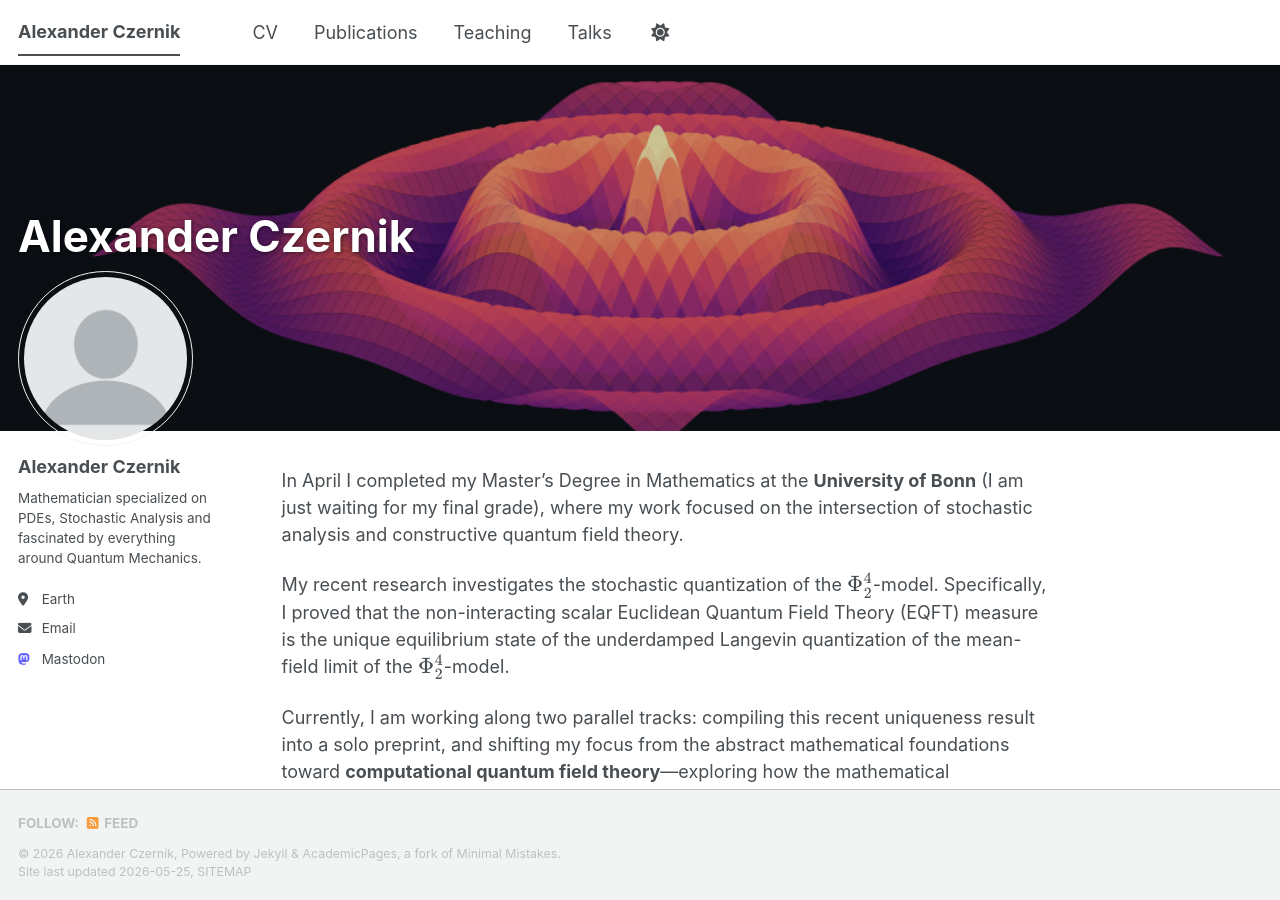
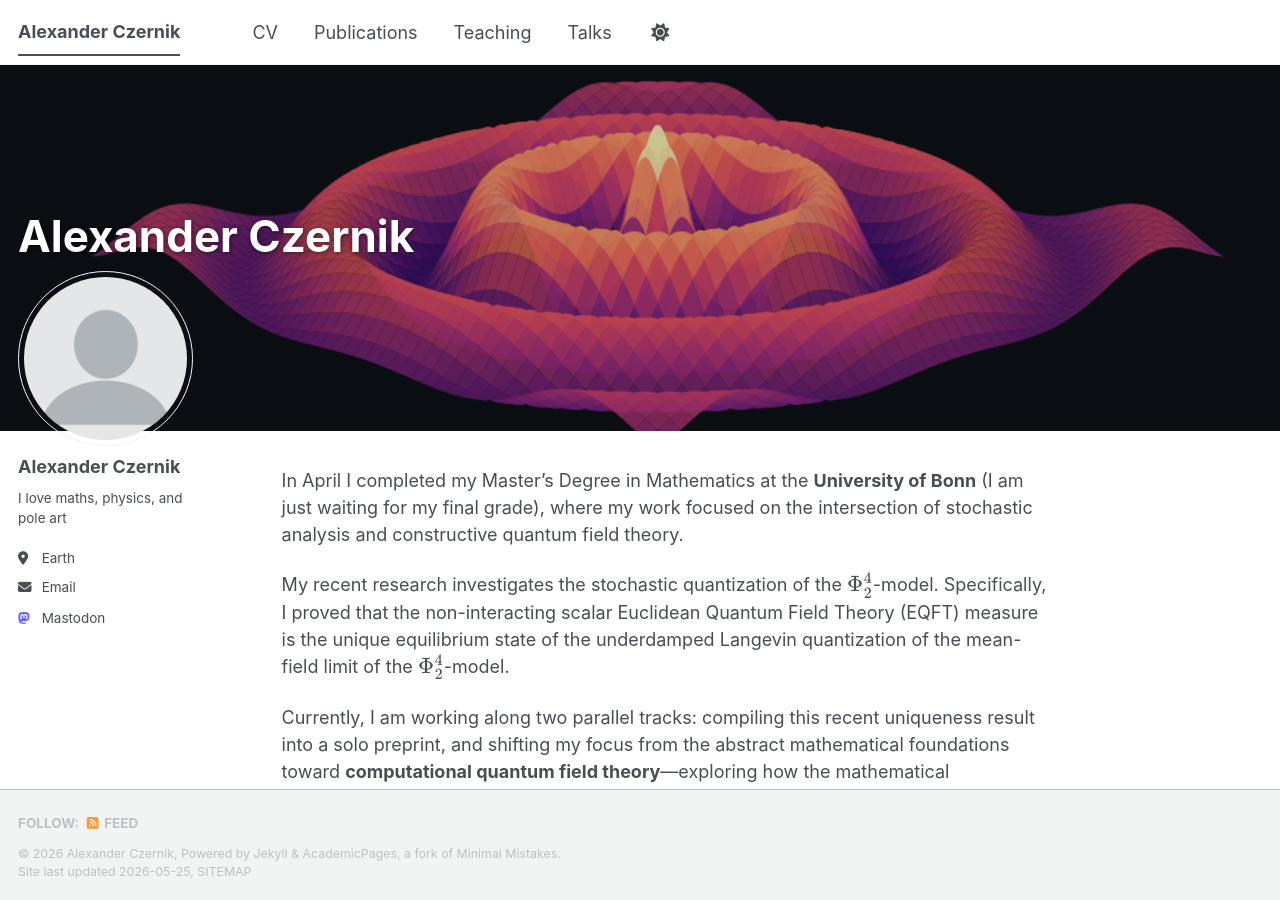
Before and after one commit to alexanderczernik/alexanderczernik.github.io, a Jekyll site: the page built from _pages/about.md, in a window 1280 px wide and 900 px high. Built offline with Jekyll 4.4.1, drawn with Linux system fonts in a browser that asks for light colours; a script bundle is joined from its source files by our own code; library files that are not in the unit come from our copies.

Commit message:
Update bio in configuration file

```diff
--- a/_config.yml
+++ b/_config.yml
@@ -26,7 +26,7 @@ author:
   avatar           : "profile.png"
   name             : "Alexander Czernik"
   pronouns         : # example: "she/her"
-  bio              : "Mathematician specialized on PDEs, Stochastic Analysis and fascinated by everything around Quantum Mechanics."
+  bio              : "I love maths, physics, and pole art"
   location         : "Earth"
   employer         : #
   uri              : # URL
```
